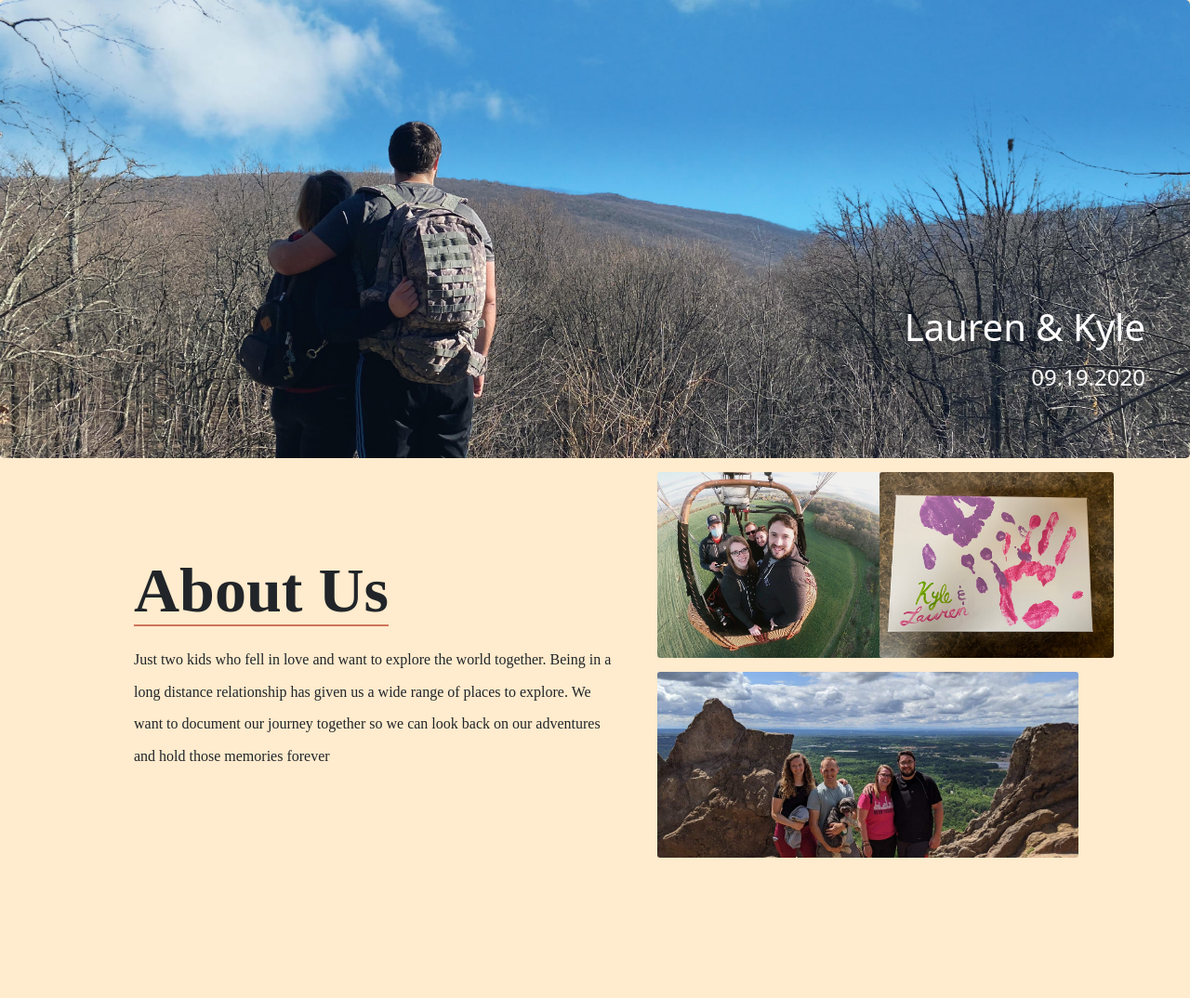
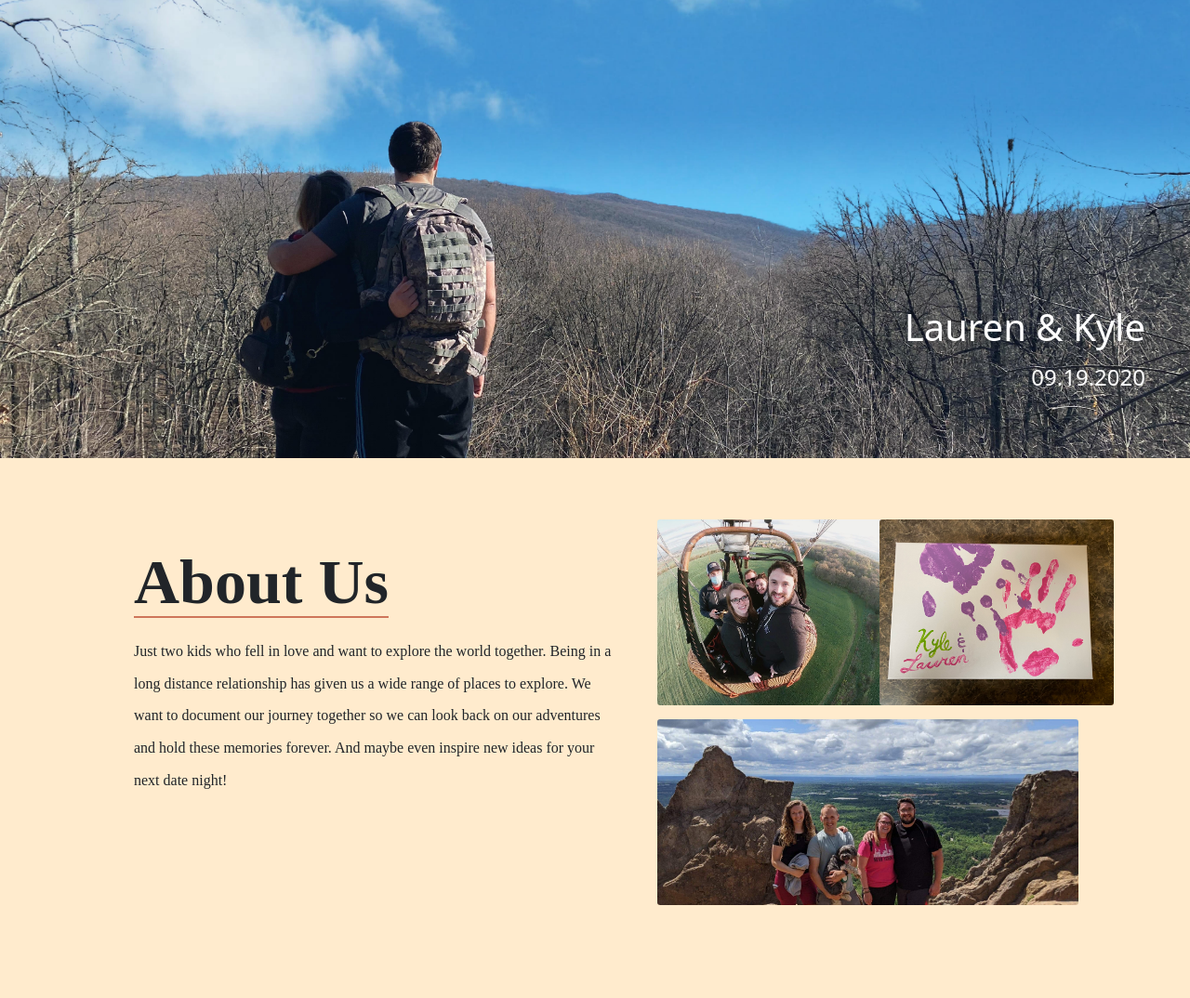
Before and after one commit to vaultman765/OurJourney, a Django app: page /journey/ in a window 1280 px wide. Shown: the part 56-1130 px from the top of the page at 93% size. Before the commit the page ends 979 px from the top, so only its background shows below. Run offline with Django 3.2, Linux system fonts and the light colour scheme.

Commit message:
About us section and paddding

```diff
--- a/OurJourney/journey/templates/journey/home.html
+++ b/OurJourney/journey/templates/journey/home.html
@@ -10,10 +10,10 @@
 </head>
 <body>
 {% block body %}
-
+<!--Jumbotron-->
 <div class="row no-gutters">
     <div class="col">
-        <div class="jumbotron p-5 text-end bg-image rounded-3">
+        <div class="jumbotron p-5 text-end bg-image">
             <div class="d-flex justify-content-end align-items-end h-100">
                 <div class="text-white">
                     <h1 class="mb-3">Lauren & Kyle</h1>
@@ -23,26 +23,21 @@
         </div>
     </div>
 </div>
-<div class="container-fluid">
+<!--End Jumbotron-->
 
+<div class="container-fluid .no-padding">
     <div class="row ourstory">
-
+        <!--About us story-->
         <div class="col-md-6">
-            <div class="blankspace150"></div>
-            <div class="row">
+            <div class="row storybox">
                 <div class="underline aboutus">About Us</div>
-                <h6 class="story">Just two kids who fell in love and want to explore the
-                    world together. Being in a long distance relationship has
-                    given us a wide range of places to explore. We want to
-                    document our journey together so we can look back on
-                    our adventures and hold those memories forever</h6>
+                <h6 class="story">Just two kids who fell in love and want to explore the world together. Being in a long distance relationship has given us a wide range of places to explore. We want to document our journey together so we can look back on our adventures and hold these memories forever. And maybe even inspire new ideas for your next date night! </h6>
             </div>
         </div>
 
         <div class="col-md-6 ourpics">
-            <div class="blankspace15"></div>
             <div class="container">
-                <div class="row">
+                <div class="row picturebox">
                     <div class="col-md-6">
                         <img class="fit-image rounded-1" src="{{ '../../static/journey/hotairballoon.jpg' }}">
                     </div>
```
